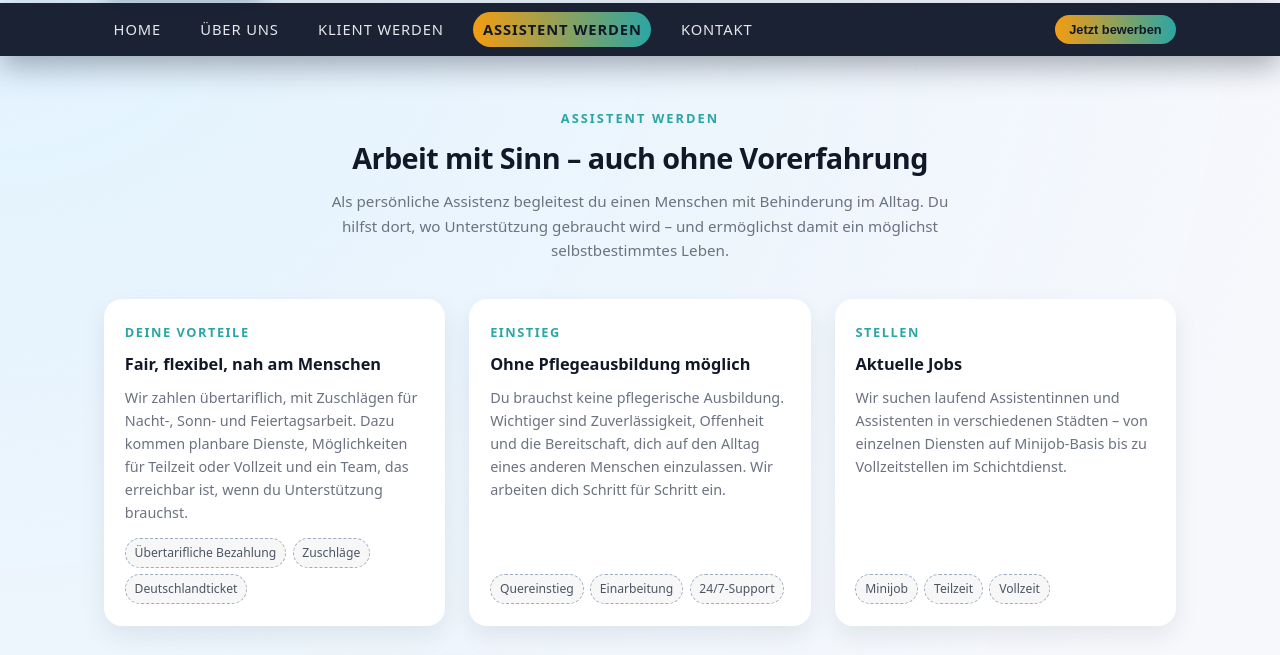
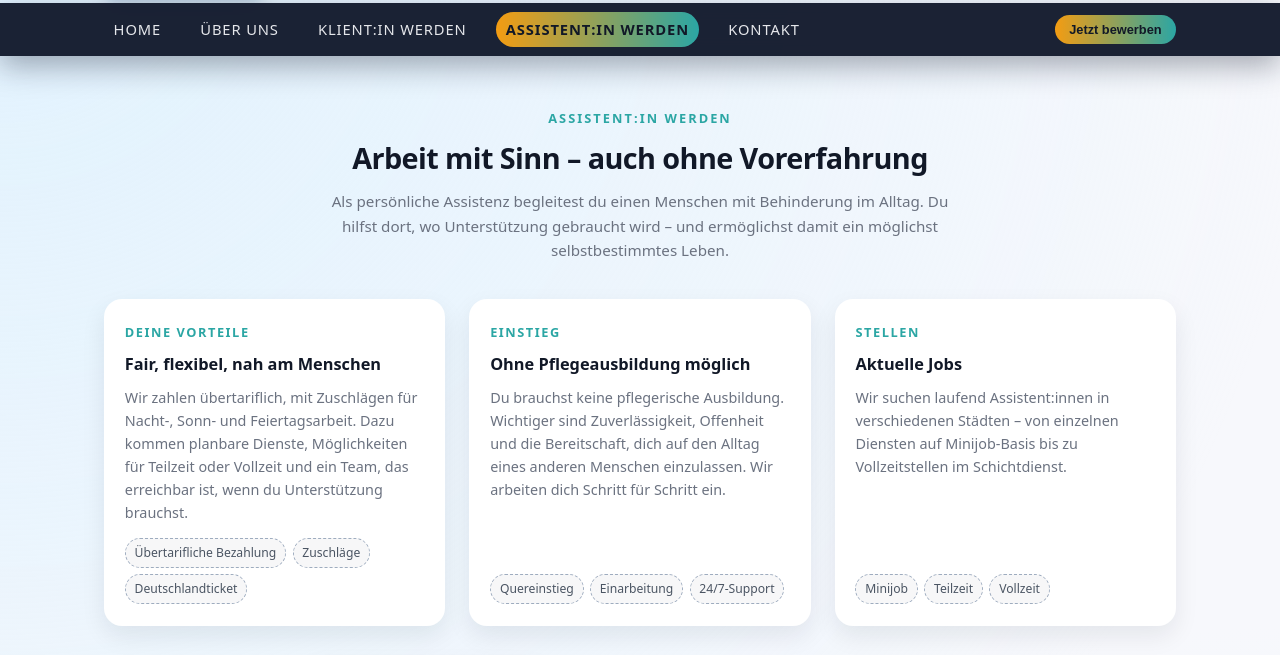
Before and after one commit to ghubap/assistenzprofis, a plain HTML site: page assistent.html in a window 1280 px wide. Shown: the part 99-754 px from the top of the page. Drawn offline with Linux system fonts and the light colour scheme.

Commit message:
Update assistent.html

```diff
--- a/assistent.html
+++ b/assistent.html
@@ -32,8 +32,8 @@ Ziemlich authentische Assistenz. 2016 von Betroffenen gegründet. Deutschlandwei
 <div class="nav-links">
 <a href="index.html">Home</a>
 <a href="about.html">Über uns</a>
-<a href="klient.html">Klient werden</a>
-<a href="assistent.html" class="active">Assistent werden</a>
+<a href="klient.html">Klient:in werden</a>
+<a href="assistent.html" class="active">Assistent:in werden</a>
 <a href="contact.html">Kontakt</a>
 </div>
 <div class="nav-cta">
@@ -46,7 +46,7 @@ Jetzt bewerben
 <section class="section">
 <div class="max-w">
 <div class="section-header">
-<div class="section-eyebrow">Assistent werden</div>
+<div class="section-eyebrow">Assistent:in werden</div>
 <h1 class="section-title">Arbeit mit Sinn – auch ohne Vorerfahrung</h1>
 <p class="section-sub">
 Als persönliche Assistenz begleitest du einen Menschen mit Behinderung im Alltag. Du hilfst dort, wo Unterstützung gebraucht wird – und ermöglichst damit ein möglichst selbstbestimmtes Leben.
@@ -81,7 +81,7 @@ Du brauchst keine pflegerische Ausbildung. Wichtiger sind Zuverlässigkeit, Offe
 <div class="feature-label">Stellen</div>
 <div class="feature-title">Aktuelle Jobs</div>
 <div class="feature-body">
-Wir suchen laufend Assistentinnen und Assistenten in verschiedenen Städten – von einzelnen Diensten auf Minijob-Basis bis zu Vollzeitstellen im Schichtdienst.
+Wir suchen laufend Assistent:innen in verschiedenen Städten – von einzelnen Diensten auf Minijob-Basis bis zu Vollzeitstellen im Schichtdienst.
 </div>
 <div class="feature-tag-row">
 <div class="feature-tag">Minijob</div>
```
